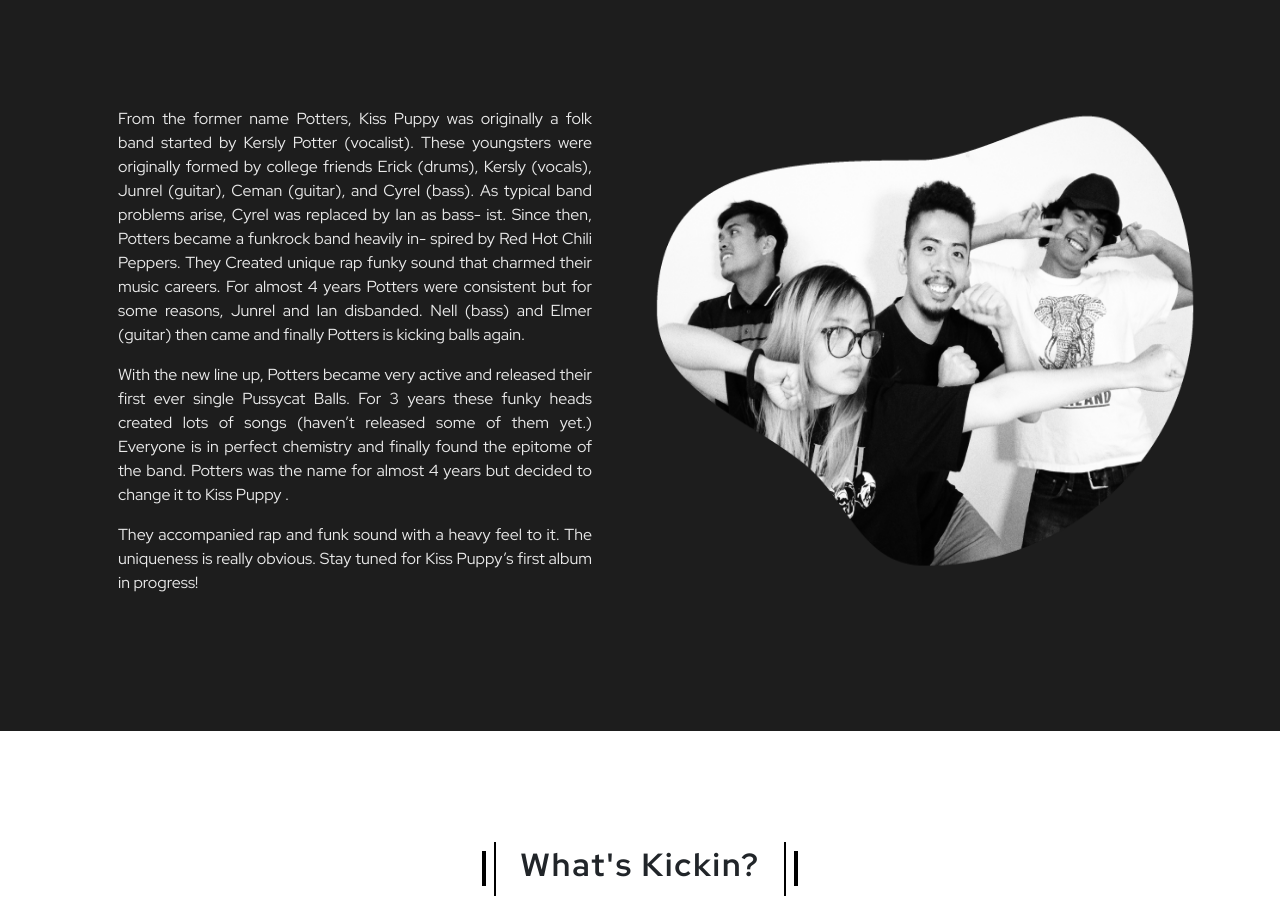
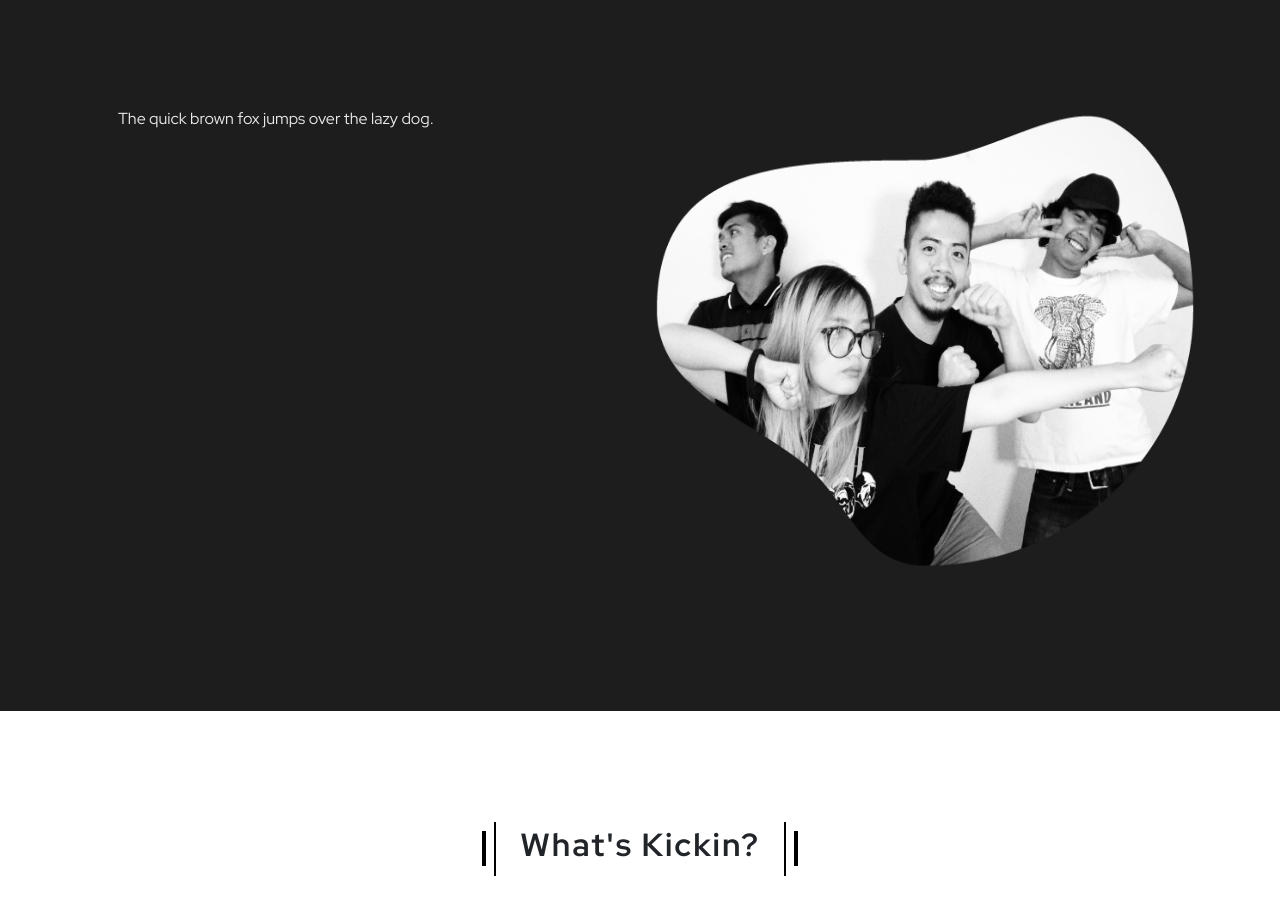
Before and after one commit to elmerlabe/kiss-puppy, an Eleventy site: page index.njk in a window 1280 px wide. Shown: the part 2154-3057 px from the top of the page. Built offline with nearby package versions, Linux system fonts and the light colour scheme; Eleventy itself is replaced by a stand-in of ours; files that its build step writes are made by us from their sources.

Commit message:
add pages directory for index cms

```diff
--- a/index.njk
+++ b/index.njk
@@ -64,42 +64,23 @@ title: Home
 
 <section id="bio" class="pb-120">
   <div class="container">
+  {%- for biography in collections.bio -%}
     <div class="row justify-content-center">
       <div class="br1-bio my-max">
         <div class="br2-bio">
-          <h2 class="mx-4 font-weight-bold">Biography</h2>
+          <h2 class="mx-4 font-weight-bold">{{biography.data.title}}</h2>
         </div>
       </div>
     </div>
     <div class="row">
       <div class="col-md-6 px-5 text-justify">
-        <p>From the former name Potters, Kiss Puppy was originally a folk
-           band started by Kersly Potter (vocalist). These youngsters
-           were originally formed by college friends Erick (drums), Kersly
-           (vocals), Junrel (guitar), Ceman (guitar), and Cyrel (bass). As
-           typical band problems arise, Cyrel was replaced by Ian as bass-
-           ist. Since then, Potters became a funkrock band heavily in-
-           spired by Red Hot Chili Peppers. They Created unique rap
-           funky sound that charmed their music careers. For almost 4
-           years Potters were consistent but for some reasons, Junrel and
-           Ian disbanded. Nell (bass) and Elmer (guitar) then came and
-           finally Potters is kicking balls again.</p>
-
-           <p>With the new line up, Potters became very active and released
-           their first ever single Pussycat Balls. For 3 years these funky
-           heads created lots of songs (haven’t released some of them
-           yet.) Everyone is in perfect chemistry and finally found the
-           epitome of the band. Potters was the name for almost 4 years
-           but decided to change it to Kiss Puppy .</p>
-
-           <p>They accompanied rap and funk sound with a heavy feel to it.
-           The uniqueness is really obvious. Stay tuned for Kiss Puppy’s
-           first album in progress!</p>
+        <p>{{biography.data.content}}</P>
       </div>
       <div class="col-md-6">
-        <img class="mt-n3" src="/static/img/img_biography.png" height="500px" width="100%">
+        <img class="mt-n3" src="{{biography.data.image}}" height="500px" width="100%">
       </div>
     </div>
+  {%- endfor -%}
   </div>
 </section>
 
--- /dev/null
+++ b/pages/bio/bio.md
@@ -0,0 +1,7 @@
+---
+tags: bio
+title: Biography
+image: /static/img/img_biography.png
+
+content: The quick brown fox jumps over the lazy dog.
+---
```
Also changed, not shown: admin/config.yml (+12 -0 lines), .eleventy.js.
